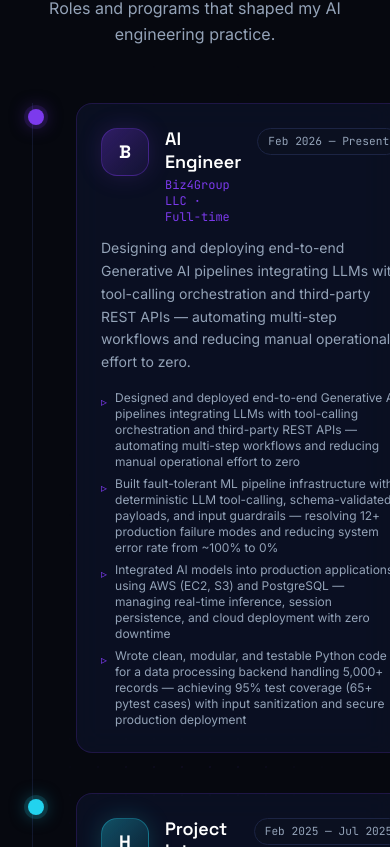
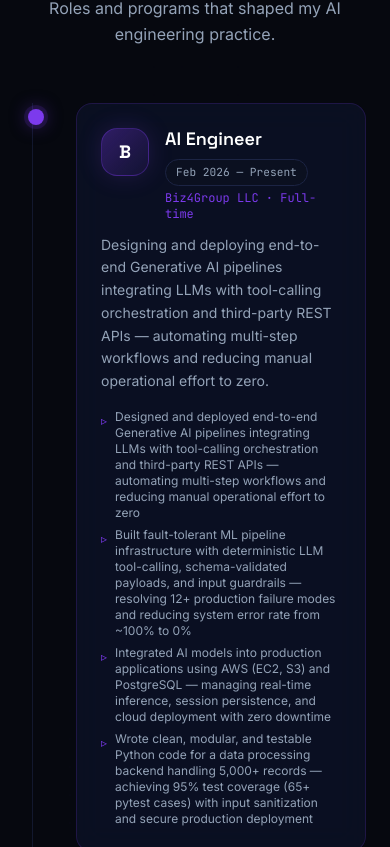
Before and after one commit to PRI4294/Portfolio, a React (Vite) app: page / in a window 390 px wide. Shown: the part 9757-10604 px from the top of the page. Built offline with nearby package versions, Linux system fonts and the light colour scheme.

Commit message:
Fix mobile responsiveness: overflow, layout, and animations

```diff
--- a/src/components/sections/Contact.jsx
+++ b/src/components/sections/Contact.jsx
@@ -109,8 +109,8 @@ export default function Contact() {
         <div className="grid md:grid-cols-2 gap-8">
           {/* ── Left — contact tiles ── */}
           <motion.div
-            initial={{ opacity: 0, x: -30 }}
-            whileInView={{ opacity: 1, x: 0 }}
+            initial={{ opacity: 0, y: 30 }}
+            whileInView={{ opacity: 1, y: 0 }}
             viewport={{ once: true, amount: 0.2 }}
             transition={{ duration: 0.6 }}
             className="space-y-4"
@@ -146,8 +146,8 @@ export default function Contact() {
           {/* ── Right — form ── */}
           <motion.form
             onSubmit={handleSubmit}
-            initial={{ opacity: 0, x: 30 }}
-            whileInView={{ opacity: 1, x: 0 }}
+            initial={{ opacity: 0, y: 30 }}
+            whileInView={{ opacity: 1, y: 0 }}
             viewport={{ once: true, amount: 0.2 }}
             transition={{ duration: 0.6, delay: 0.1 }}
             className="glass-card rounded-3xl p-7 space-y-5"
--- a/src/components/sections/Experience.jsx
+++ b/src/components/sections/Experience.jsx
@@ -25,8 +25,8 @@ function TimelineEntry({ exp, index, isLast }) {
   return (
     <motion.div
       className="relative grid grid-cols-[auto,1fr] gap-5 pb-10"
-      initial={{ opacity: 0, x: 40 }}
-      whileInView={{ opacity: 1, x: 0 }}
+      initial={{ opacity: 0, y: 30 }}
+      whileInView={{ opacity: 1, y: 0 }}
       viewport={{ once: true, amount: 0.2 }}
       transition={{ duration: 0.6, delay: index * 0.08, ease: [0.21, 0.47, 0.32, 0.98] }}
     >
@@ -46,9 +46,14 @@ function TimelineEntry({ exp, index, isLast }) {
         <div className="flex items-start gap-4 mb-3">
           <CompanyMark company={exp.company} accent={exp.accent} />
           <div className="flex-1 min-w-0">
-            <h3 className="font-display text-lg text-white font-semibold leading-tight">
-              {exp.role}
-            </h3>
+            <div className="flex flex-wrap items-start justify-between gap-2">
+              <h3 className="font-display text-lg text-white font-semibold leading-tight">
+                {exp.role}
+              </h3>
+              <span className="text-[0.7rem] font-mono px-2.5 py-1 rounded-full bg-bg-surface border border-border-subtle text-slate-400 whitespace-nowrap flex-shrink-0">
+                {exp.period}
+              </span>
+            </div>
             <p
               className="font-mono text-xs mt-1"
               style={{ color: exp.accent }}
@@ -56,9 +61,6 @@ function TimelineEntry({ exp, index, isLast }) {
               {exp.company} · {exp.type}
             </p>
           </div>
-          <span className="text-[0.7rem] font-mono px-2.5 py-1 rounded-full bg-bg-surface border border-border-subtle text-slate-400 whitespace-nowrap">
-            {exp.period}
-          </span>
         </div>
 
         <p className="text-slate-400 text-sm leading-relaxed mb-4">{exp.description}</p>
--- a/src/index.css
+++ b/src/index.css
@@ -10,6 +10,7 @@
 html {
   scroll-behavior: smooth;
   -webkit-text-size-adjust: 100%;
+  overflow-x: hidden;
 }
 
 body {
```
